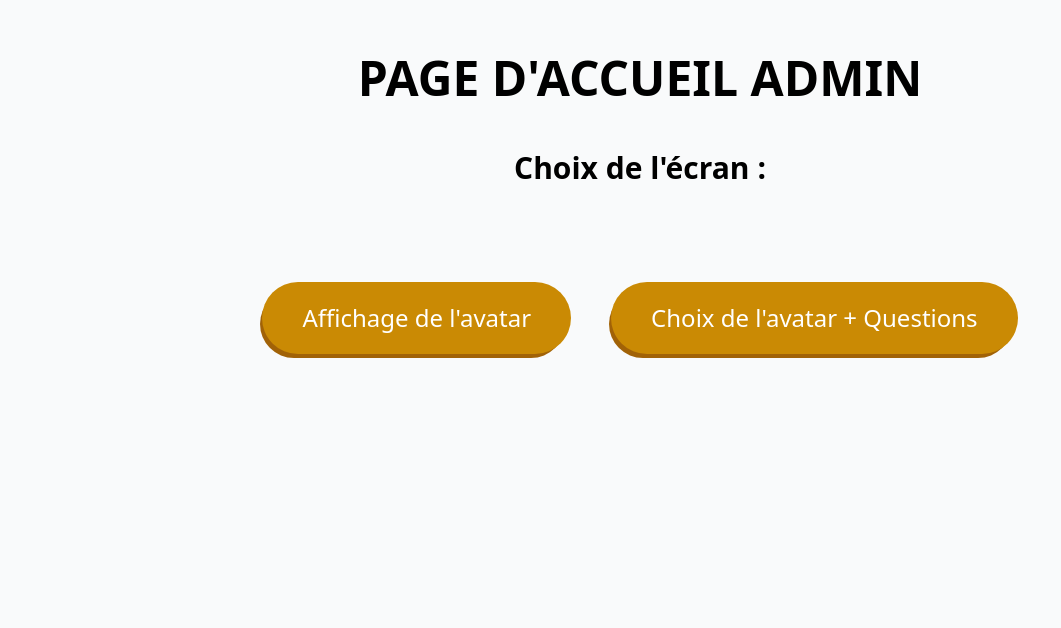
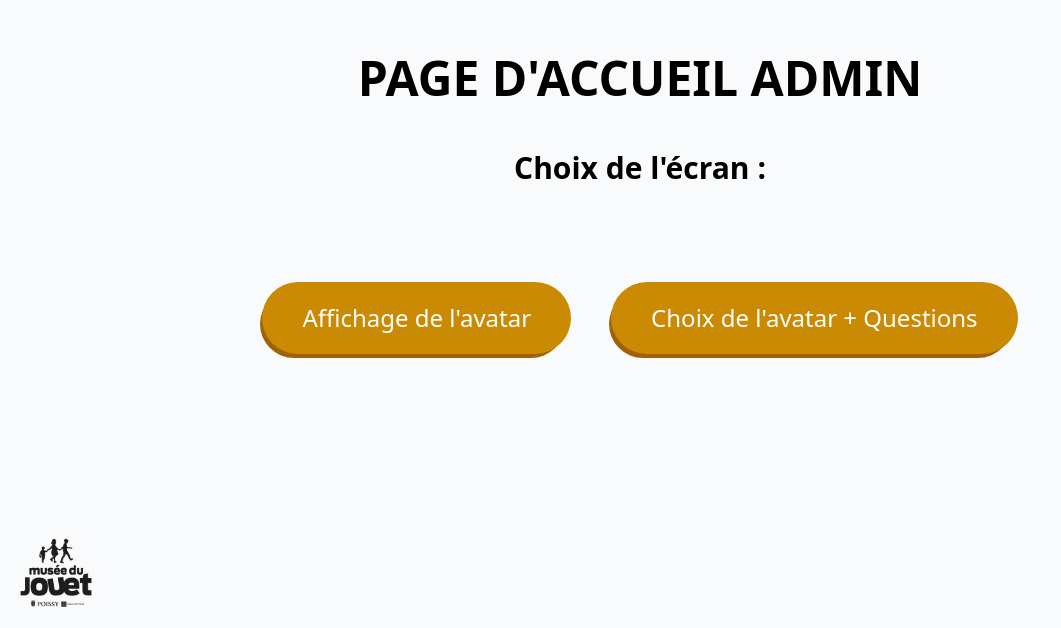
Before and after one commit to miicolas/BAP-Musee-Jouet, a React (Vite) app: page / in a window 1280 px wide. Shown: the part 172-800 px from the top of the page, without its empty margins (0-1061 px from the left). Built offline with nearby package versions, Linux system fonts and the light colour scheme; no server answers.

Commit message:
Ajout logo

```diff
--- a/dev-dist/sw.js
+++ b/dev-dist/sw.js
@@ -82,7 +82,7 @@ define(['./workbox-54d0af47'], (function (workbox) { 'use strict';
     "revision": "3ca0b8505b4bec776b69afdba2768812"
   }, {
     "url": "index.html",
-    "revision": "0.avljr1mjd28"
+    "revision": "0.urii0tvq3g8"
   }], {});
   workbox.cleanupOutdatedCaches();
   workbox.registerRoute(new workbox.NavigationRoute(workbox.createHandlerBoundToURL("index.html"), {
--- a/src/layout.jsx
+++ b/src/layout.jsx
@@ -1,10 +1,20 @@
+import LOGO from './assets/images/logo.png';
+
 export default function Layout({ children, className, style }) {
-    return (
+  return (
+    <div>
       <div
         className={`min-h-screen mx-auto overflow-hidden sm:overflow-visible bg-background-color z-0 ${className}`}
         style={style}
       >
         {children}
       </div>
-    );
-  }
+      <div className="absolute bottom-0 left-0 z-10 p-4">
+        <img src={LOGO} alt="logo" className="w-20 h-20" />
+
+
+
+      </div>
+    </div>
+  );
+}
```
Also changed, not shown: src/assets/images/logo.png (added).
